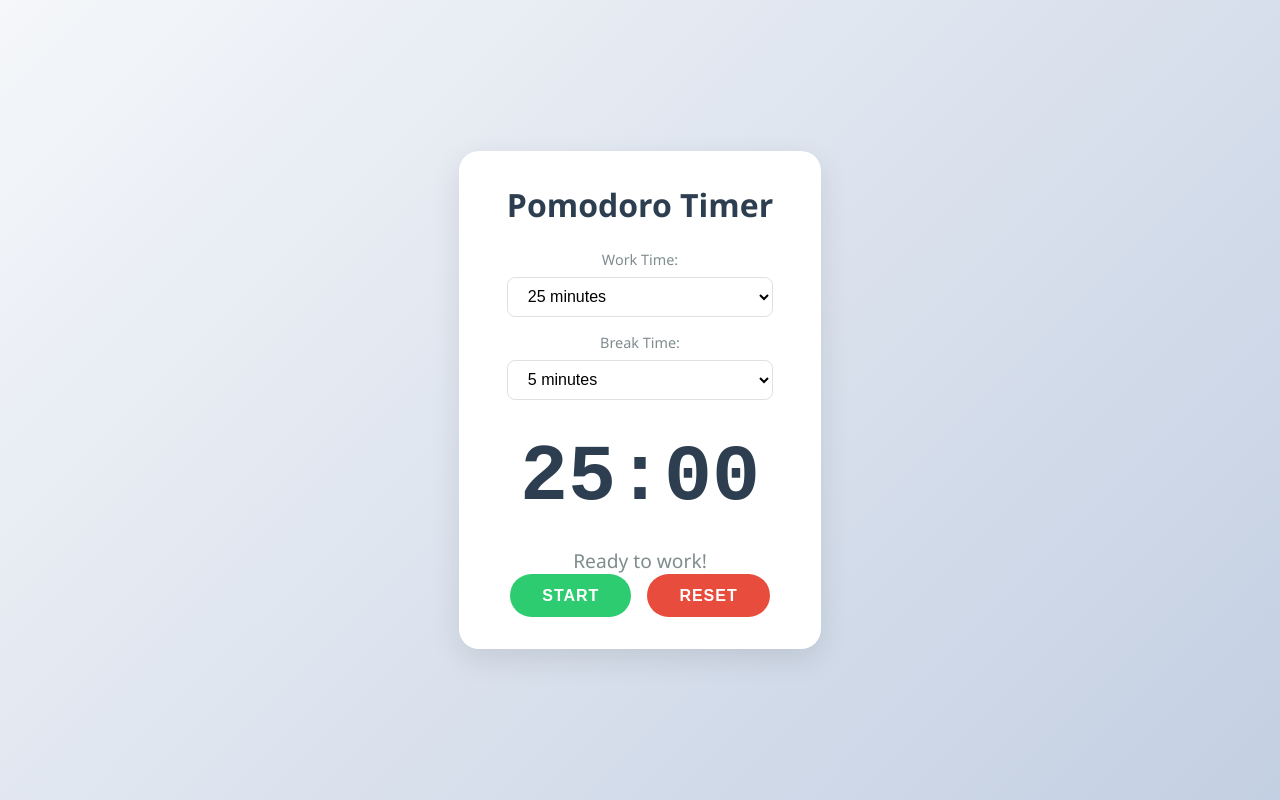
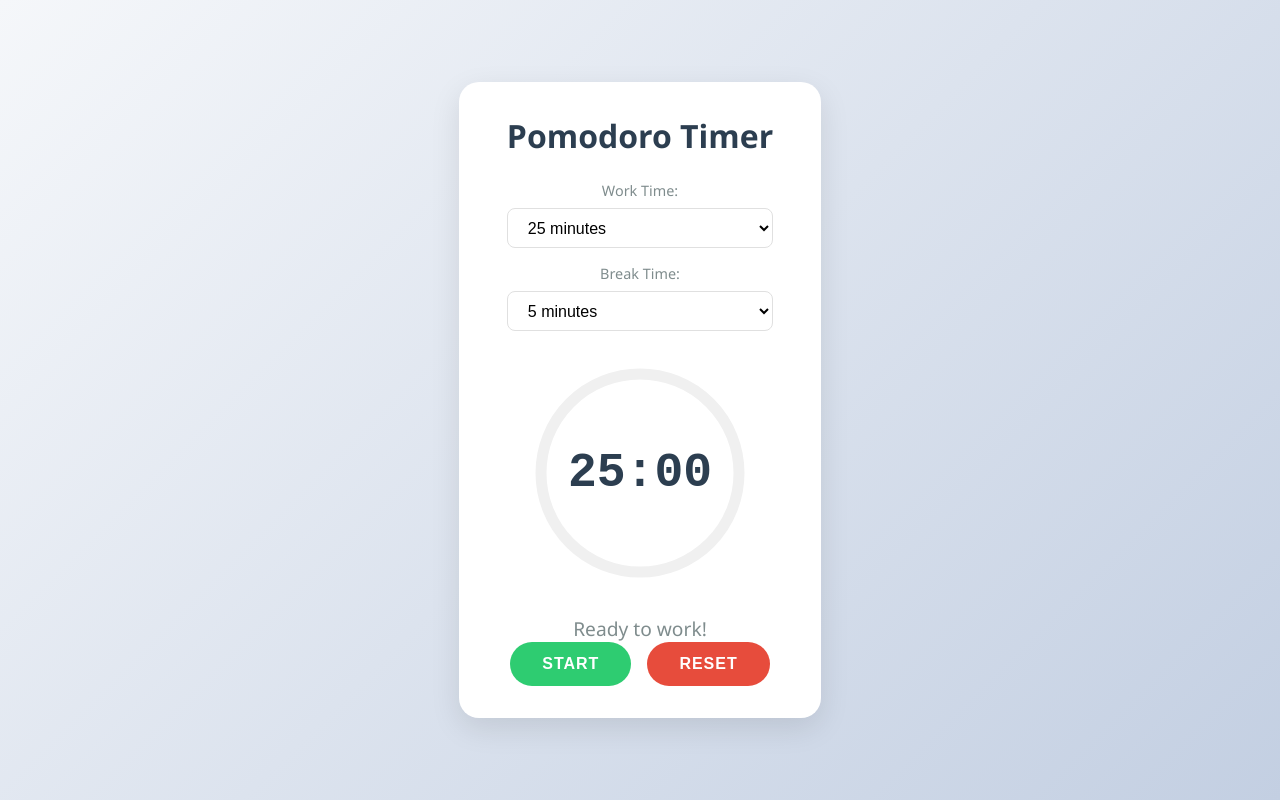
Before and after one commit to axelquartz/pomodoro, a plain HTML site: page index.html in a window 1280 px wide. Both pictures are taken after a click on the button "RESET". Drawn offline with Linux system fonts and the light colour scheme.

Commit message:
Add visual representation of time progress, circle around the time number

```diff
--- a/index.html
+++ b/index.html
@@ -1,10 +1,10 @@
 <!DOCTYPE html>
 <html lang="en">
   <head>
-    <meta charset="UTF-8">
-    <meta name="viewport" content="width=device-width, initial-scale=1.0">
+    <meta charset="UTF-8" />
+    <meta name="viewport" content="width=device-width, initial-scale=1.0" />
     <title>Pomodoro Timer</title>
-    <link rel="stylesheet" href="styles/main.css">
+    <link rel="stylesheet" href="styles/main.css" />
   </head>
   <body class="work-bg">
     <div class="container">
@@ -30,7 +30,13 @@
           </select>
         </div>
       </div>
+      <div class="timer-container">
+        <svg class="progress-ring" viewBox="0 0 200 200">
+          <circle class="progress-ring__background" cx="100" cy="100" r="90" />
+          <circle class="progress-ring__circle" cx="100" cy="100" r="90" />
+        </svg>
         <div class="timer" id="time">25:00</div>
+      </div>
       <div class="status" id="status">Ready to work!</div>
       <div class="controls">
         <button id="startBtn">Start</button>
@@ -39,12 +45,12 @@
     </div>
 
     <script>
-        const timeDisplay = document.getElementById('time');
-        const startBtn = document.getElementById('startBtn');
-        const resetBtn = document.getElementById('resetBtn');
-        const statusDisplay = document.getElementById('status');
-        const workTimeSelect = document.getElementById('workTime');
-        const breakTimeSelect = document.getElementById('breakTime');
+      const timeDisplay = document.getElementById("time");
+      const startBtn = document.getElementById("startBtn");
+      const resetBtn = document.getElementById("resetBtn");
+      const statusDisplay = document.getElementById("status");
+      const workTimeSelect = document.getElementById("workTime");
+      const breakTimeSelect = document.getElementById("breakTime");
 
       let workDuration = parseInt(workTimeSelect.value) * 60; // in seconds
       let breakDuration = parseInt(breakTimeSelect.value) * 60; // in seconds
@@ -53,16 +59,37 @@
       let isWorkTime = true;
       let isRunning = false;
 
+      // Get the progress ring element
+      const progressRing = document.querySelector(".progress-ring__circle");
+      const radius = progressRing.r.baseVal.value;
+      const circumference = radius * 2 * Math.PI;
+
+      // Set initial progress
+      progressRing.style.strokeDasharray = `${circumference} ${circumference}`;
+      progressRing.style.strokeDashoffset = circumference;
+
       // Format time as MM:SS
       function formatTime(seconds) {
         const mins = Math.floor(seconds / 60);
         const secs = seconds % 60;
-            return `${mins.toString().padStart(2, '0')}:${secs.toString().padStart(2, '0')}`;
+        return `${mins.toString().padStart(2, "0")}:${secs
+          .toString()
+          .padStart(2, "0")}`;
+      }
+
+      // Update progress ring
+      function updateProgress(percent) {
+        const offset = circumference - (percent / 100) * circumference;
+        progressRing.style.strokeDashoffset = offset;
       }
 
       // Update the timer display
       function updateDisplay() {
         timeDisplay.textContent = formatTime(timeLeft);
+        // Calculate progress percentage
+        const totalTime = isWorkTime ? workDuration : breakDuration;
+        const progress = ((totalTime - timeLeft) / totalTime) * 100;
+        updateProgress(progress);
       }
 
       // Update durations when select values change
@@ -72,7 +99,10 @@
           const newBreakDuration = parseInt(breakTimeSelect.value) * 60;
 
           // Only update if values actually changed
-                if (workDuration !== newWorkDuration || breakDuration !== newBreakDuration) {
+          if (
+            workDuration !== newWorkDuration ||
+            breakDuration !== newBreakDuration
+          ) {
             workDuration = newWorkDuration;
             breakDuration = newBreakDuration;
 
@@ -98,52 +128,56 @@
             // Work period ended, start break
             isWorkTime = false;
             timeLeft = breakDuration;
-                    statusDisplay.textContent = 'Take a break!';
-                    document.body.className = 'break-bg';
+            statusDisplay.textContent = "Take a break!";
+            document.body.className = "break-bg";
           } else {
             // Break ended, start work
             isWorkTime = true;
             timeLeft = workDuration;
-                    statusDisplay.textContent = 'Back to work!';
-                    document.body.className = 'work-bg';
+            statusDisplay.textContent = "Back to work!";
+            document.body.className = "work-bg";
           }
           updateDisplay();
         }
       }
 
       // Start/Pause button click handler
-        startBtn.addEventListener('click', () => {
+      startBtn.addEventListener("click", () => {
         if (!isRunning) {
           // Start the timer
           timerId = setInterval(tick, 1000);
-                startBtn.textContent = 'Pause';
-                statusDisplay.textContent = isWorkTime ? 'Time to focus!' : 'Take a break!';
+          startBtn.textContent = "Pause";
+          statusDisplay.textContent = isWorkTime
+            ? "Time to focus!"
+            : "Take a break!";
         } else {
           // Pause the timer
           clearInterval(timerId);
-                startBtn.textContent = 'Resume';
-                statusDisplay.textContent = 'Paused';
+          startBtn.textContent = "Resume";
+          statusDisplay.textContent = "Paused";
         }
         isRunning = !isRunning;
       });
 
       // Reset button click handler
-        resetBtn.addEventListener('click', () => {
+      resetBtn.addEventListener("click", () => {
         clearInterval(timerId);
         isRunning = false;
         isWorkTime = true;
         workDuration = parseInt(workTimeSelect.value) * 60;
         breakDuration = parseInt(breakTimeSelect.value) * 60;
         timeLeft = workDuration;
-            startBtn.textContent = 'Start';
-            statusDisplay.textContent = 'Ready to work!';
-            document.body.className = 'work-bg';
+        startBtn.textContent = "Start";
+        statusDisplay.textContent = "Ready to work!";
+        document.body.className = "work-bg";
+        // Reset progress ring
+        progressRing.style.strokeDashoffset = circumference;
         updateDisplay();
       });
 
       // Event listeners for time selection changes
-        workTimeSelect.addEventListener('change', updateDurations);
-        breakTimeSelect.addEventListener('change', updateDurations);
+      workTimeSelect.addEventListener("change", updateDurations);
+      breakTimeSelect.addEventListener("change", updateDurations);
 
       // Initialize the display
       updateDurations();
--- a/styles/main.css
+++ b/styles/main.css
@@ -1,5 +1,5 @@
 body {
-    font-family: 'Segoe UI', Tahoma, Geneva, Verdana, sans-serif;
+  font-family: "Segoe UI", Tahoma, Geneva, Verdana, sans-serif;
   display: flex;
   justify-content: center;
   align-items: center;
@@ -66,12 +66,57 @@ h1 {
   padding: 0.5rem;
 }
 
+.timer-container {
+  position: relative;
+  width: 220px;
+  height: 220px;
+  margin: 2rem auto;
+  display: flex;
+  justify-content: center;
+  align-items: center;
+}
+
 .timer {
-    font-size: 5rem;
+  font-size: 3rem;
   font-weight: bold;
-    margin: 1rem 0;
-    font-family: 'Courier New', monospace;
+  font-family: "Courier New", monospace;
   color: #2c3e50;
+  z-index: 2;
+  text-align: center;
+}
+
+.progress-ring {
+  position: absolute;
+  top: 0;
+  left: 0;
+  transform: rotate(-90deg);
+  width: 100%;
+  height: 100%;
+}
+
+.progress-ring__background {
+  fill: none;
+  stroke: #f0f0f0;
+  stroke-width: 10;
+}
+
+.progress-ring__circle {
+  fill: none;
+  stroke: #2ecc71;
+  stroke-width: 10;
+  stroke-linecap: round;
+  transition: stroke-dashoffset 0.35s;
+  transform-origin: 50% 50%;
+}
+
+/* Work mode colors */
+.work-bg .progress-ring__circle {
+  stroke: #2ecc71; /* Green for work */
+}
+
+/* Break mode colors */
+.break-bg .progress-ring__circle {
+  stroke: #3498db; /* Blue for break */
 }
 
 .controls {
```
Lines whose indentation alone changed are shown as unchanged.
